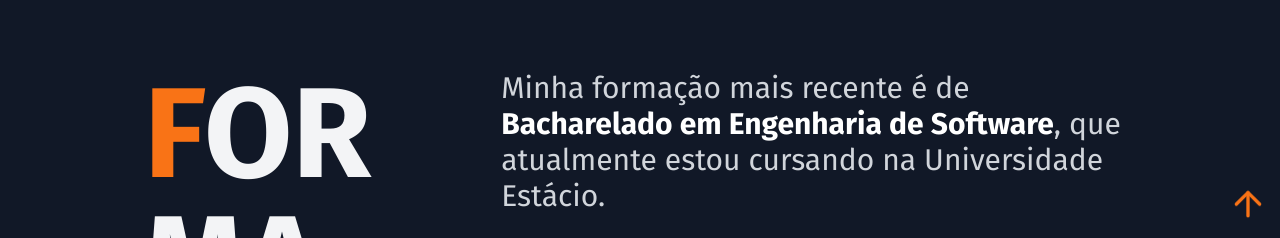
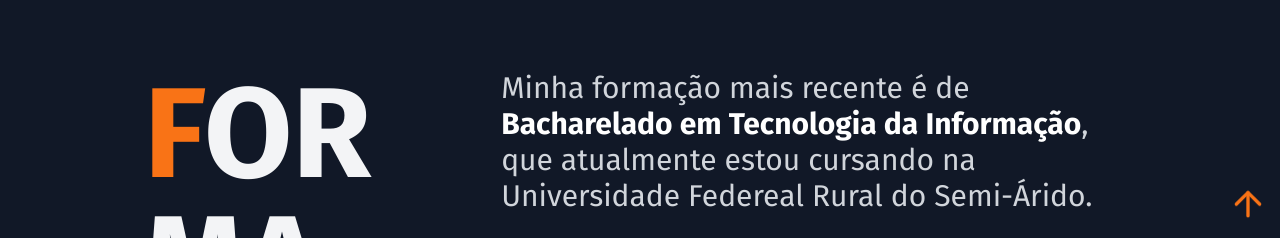
Before and after one commit to HudsonSena/landing-page-hs, a Next.js app: page / in a window 1280 px wide. Shown: the part 562-800 px from the top of the page. Built offline with nearby package versions, Linux system fonts and the light colour scheme.

Commit message:
Update formation.tsx

```diff
--- a/src/app/_components/formation.tsx
+++ b/src/app/_components/formation.tsx
@@ -72,9 +72,10 @@
         <p className="text-3xl text-gray-300 max-sm:text-sm">
           Minha formação mais recente é de{" "}
           <strong className="text-white max-sm:font-normal">
-            Bacharelado em Engenharia de Software
+            Bacharelado em Tecnologia da Informação
           </strong>
-          , que atualmente estou cursando na Universidade Estácio.
+          , que atualmente estou cursando na Universidade Federeal Rural do
+          Semi-Árido.
         </p>
         <div className="flex flex-col lg:flex-row gap-2">
           {formations.map((item) => (
```
